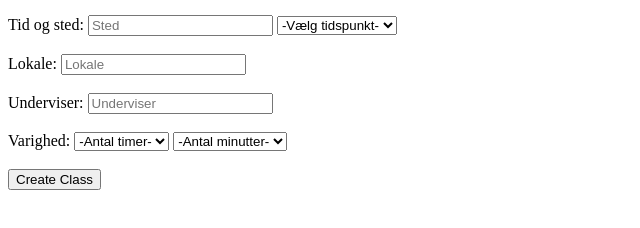
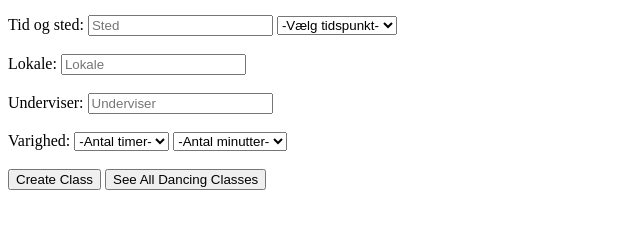
Before and after one commit to ankr19ak/Gruppe-2, a plain HTML site: page AdminSite.html in a window 1280 px wide. Shown: the part 104-332 px from the top of the page, without its empty margins (0-640 px from the left). Drawn offline with Linux system fonts and the light colour scheme.

Commit message:
Opdatering til classSite

```diff
--- a/AdminSite.html
+++ b/AdminSite.html
@@ -91,13 +91,20 @@
 <br>
 <br>
 
-<a
-        href="classSite.html">
     <button
         id="createClass_btn"
         type="submit"
         value="Opret undervisningstime"
         onClick="createDancingClass()">Create Class
+    </button>
+
+<a
+        href="classSite.html">
+    <button
+            id="seeAllDancingClasses_btn"
+            type="submit"
+            value="Opret undervisningstime"
+            > See All Dancing Classes
     </button></a>
 
 
```
